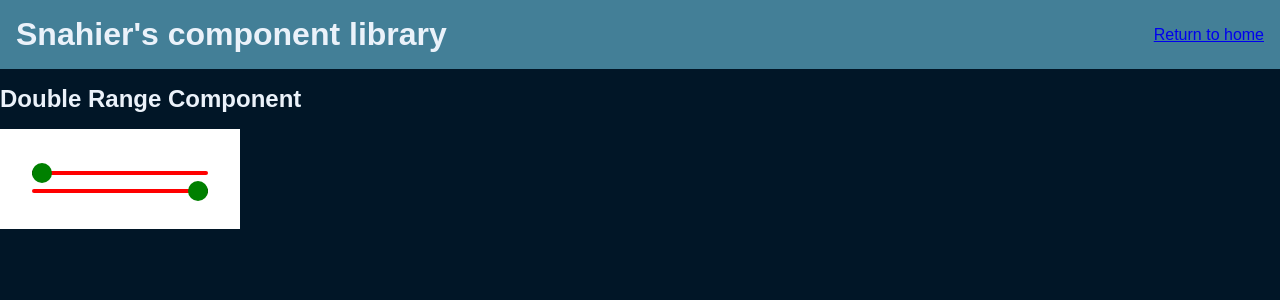
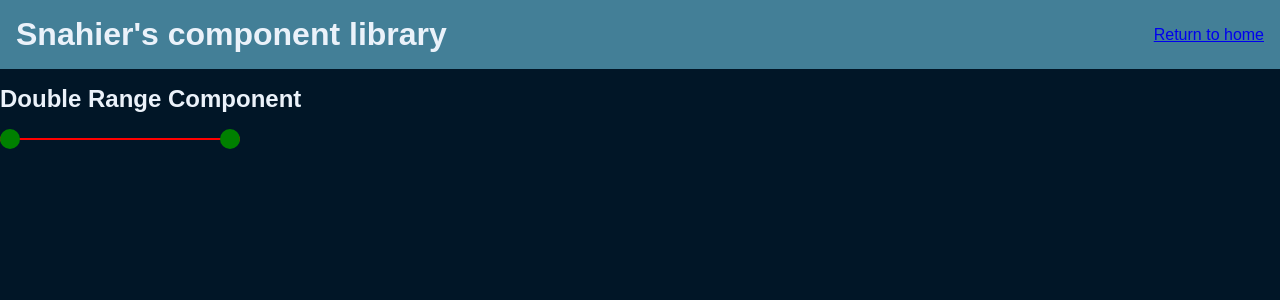
Before and after one commit to Snahier/snahier-react-tools, a React (Create React App) app: page /double-range in a window 1280 px wide. Shown: the top 300 px of the page. Built offline with nearby package versions, Linux system fonts and the light colour scheme.

Commit message:
Refactor double range style

```diff
--- a/src/components/core/Inputs/DoubleRange.tsx
+++ b/src/components/core/Inputs/DoubleRange.tsx
@@ -40,7 +40,12 @@ export const DoubleRange: React.FC<DoubleRangeProps> = ({
 
   return (
     <StyledDoubleRange {...props}>
-      <MinInput
+      <StartBall />
+      <RangeLine />
+      <EndBall />
+
+      <InputWrapper>
+        <FirstInput
           type="range"
           name="min"
           min={min}
@@ -48,8 +53,10 @@ export const DoubleRange: React.FC<DoubleRangeProps> = ({
           defaultValue={value[0]}
           onChange={handleSetMin}
         />
+      </InputWrapper>
 
-      <MaxInput
+      <InputWrapper>
+        <SecondInput
           type="range"
           name="max"
           min={min}
@@ -57,23 +64,60 @@ export const DoubleRange: React.FC<DoubleRangeProps> = ({
           defaultValue={value[1]}
           onChange={handleSetMax}
         />
+      </InputWrapper>
     </StyledDoubleRange>
   )
 }
 
 const StyledDoubleRange = styled.div`
-  padding: 2rem;
+  position: relative;
+
+  display: flex;
+  align-items: center;
 
   width: 15rem;
+  height: 1.25rem;
+`
 
-  background: white;
+const RangeLine = styled.div`
+  position: absolute;
+  top: 50%;
+  transform: translateY(-50%);
+
+  width: 100%;
+  height: 2px;
+
+  border-radius: 1rem;
+  background: red;
+`
+
+const startEndBalls = css`
+  content: "";
+
+  position: absolute;
+  top: 50%;
+  transform: translateY(-50%);
+
+  width: 0.5rem;
+  height: 0.5rem;
+
+  border-radius: 100%;
+  background: red;
+`
+
+const StartBall = styled.div`
+  ${startEndBalls}
+`
+
+const EndBall = styled.div`
+  ${startEndBalls}
+  right: 0;
 `
 
 const sliderShared = css`
   appearance: none;
 
   position: relative;
-  z-index: 0;
 
   width: 100%;
   height: 4px;
@@ -81,7 +125,7 @@ const sliderShared = css`
   pointer-events: none;
   outline: none;
   border-radius: 1rem;
-  background: red;
+  background: none;
 
   &::-webkit-slider-thumb {
     position: relative;
@@ -99,32 +143,21 @@ const sliderShared = css`
   }
 `
 
-const startEndBalls = css`
-  content: "";
+const InputWrapper = styled.div`
+  position: absolute;
 
-  position: absolute;
-  top: -50%;
+  display: flex;
+  align-items: center;
 
-  width: 0.5rem;
-  height: 0.5rem;
+  width: 100%;
 
-  border-radius: 100%;
-  background: #000;
+  pointer-events: none;
 `
 
-const MinInput = styled.input`
+const FirstInput = styled.input`
   ${sliderShared}
-
-  &::before {
-    ${startEndBalls}
-  }
 `
 
-const MaxInput = styled.input`
+const SecondInput = styled.input`
   ${sliderShared}
-
-  &::after {
-    ${startEndBalls}
-    right: 0;
-  }
 `
```
Lines whose indentation alone changed are shown as unchanged.
